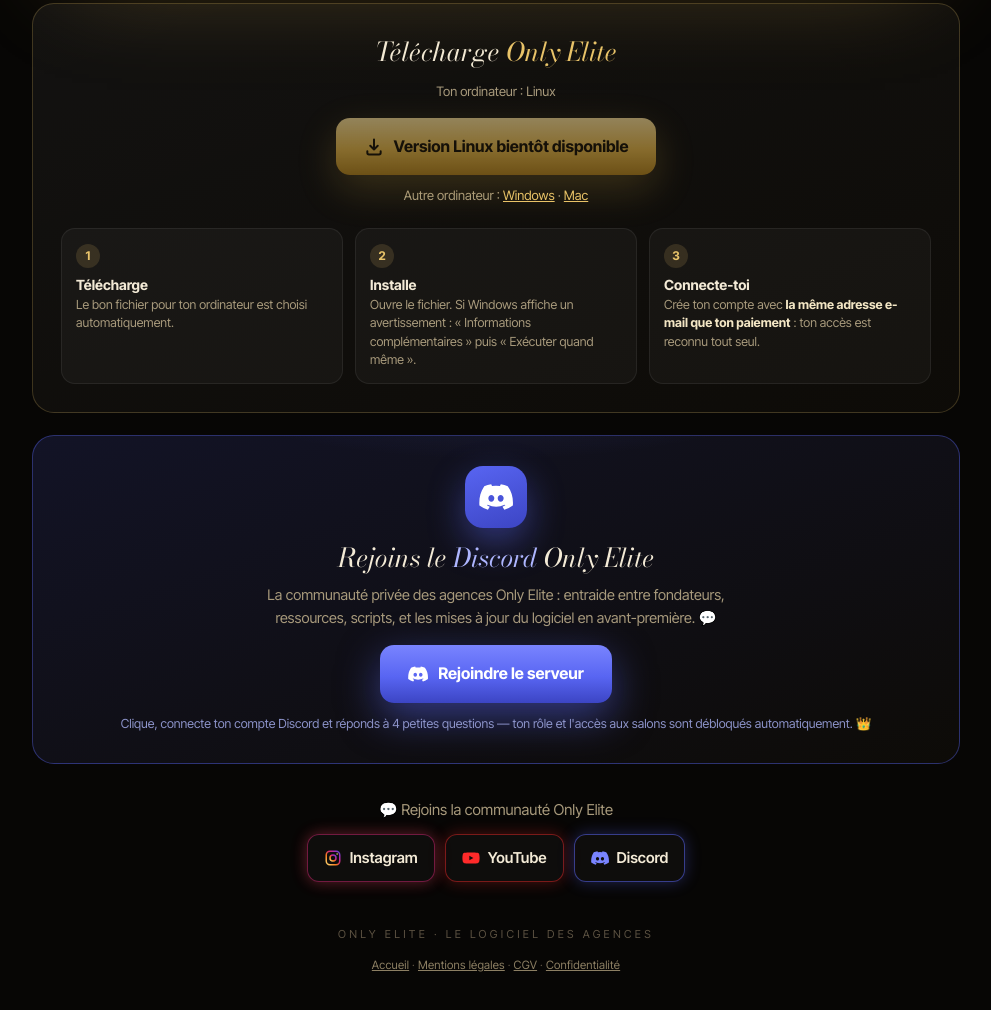
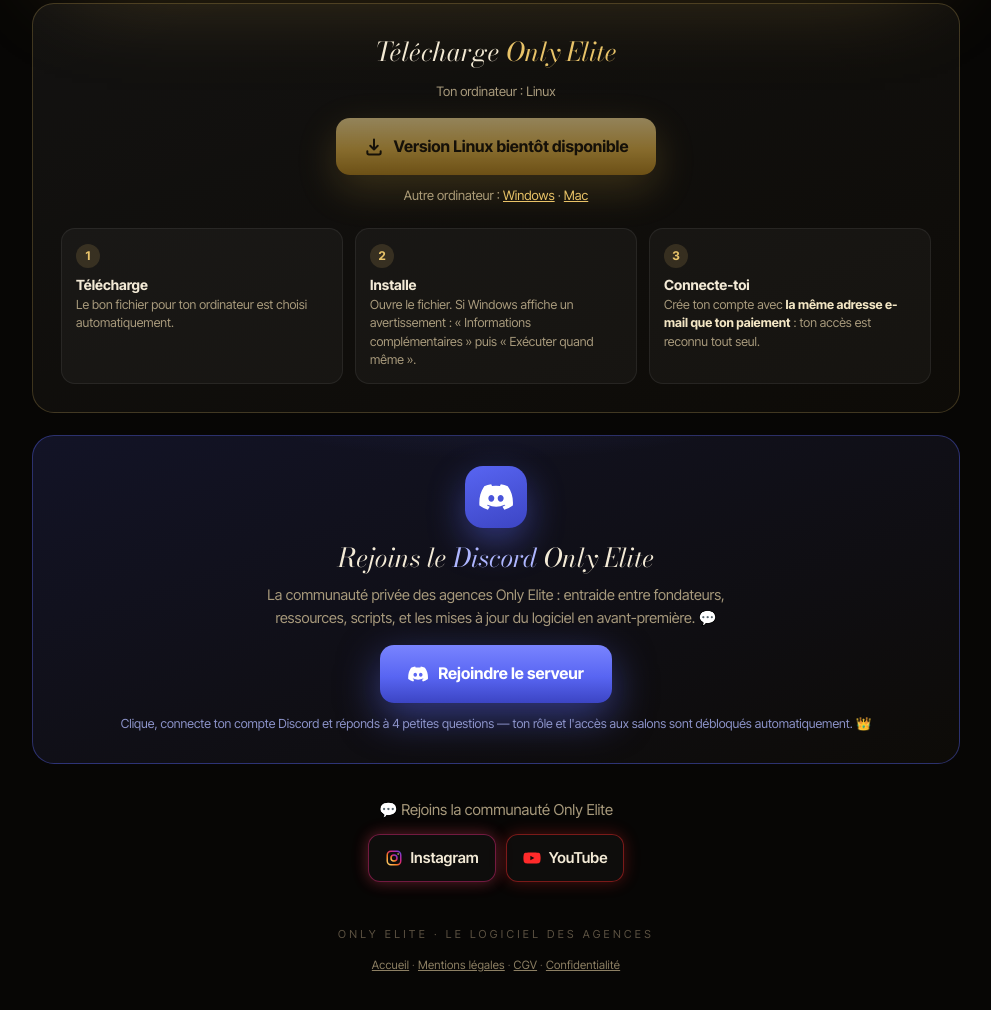
Before and after one commit to Maltablender/onlyelite, a plain HTML site: page merci.html in a window 1280 px wide. Shown: the part 991-2001 px from the top of the page, without its empty margins (144-1135 px from the left). Drawn offline with nearby package versions, Linux system fonts and the light colour scheme.

Commit message:
Retrait du petit bouton Discord des réseaux (carte Discord conservée)
Co-Authored-By: Claude Opus 4.8 <noreply@anthropic.com>
Claude-Session: https://claude.ai/code/session_01NJfScyJkzzCzdrW18hiAmn

```diff
--- a/merci.html
+++ b/merci.html
@@ -115,7 +115,6 @@ footer{margin-top:44px;text-align:center;color:#5c5242;font-size:11px;letter-spa
   <div class="row">
     <a id="sIg" class="off" target="_blank" rel="noopener"><svg viewBox="0 0 24 24" fill="none" stroke="url(#igG)" stroke-width="2"><defs><linearGradient id="igG" x1="0" y1="1" x2="1" y2="0"><stop offset="0" stop-color="#feda75"/><stop offset=".35" stop-color="#fa7e1e"/><stop offset=".6" stop-color="#d62976"/><stop offset=".85" stop-color="#962fbf"/><stop offset="1" stop-color="#4f5bd5"/></linearGradient></defs><rect x="3" y="3" width="18" height="18" rx="5"/><circle cx="12" cy="12" r="4"/><circle cx="17.5" cy="6.5" r="1" fill="#feda75" stroke="none"/></svg>Instagram</a>
     <a id="sYt" class="off" target="_blank" rel="noopener"><svg viewBox="0 0 24 24" fill="currentColor"><path d="M23 7.2a3 3 0 0 0-2.1-2.1C19 4.6 12 4.6 12 4.6s-7 0-8.9.5A3 3 0 0 0 1 7.2 31 31 0 0 0 .5 12 31 31 0 0 0 1 16.8a3 3 0 0 0 2.1 2.1c1.9.5 8.9.5 8.9.5s7 0 8.9-.5a3 3 0 0 0 2.1-2.1 31 31 0 0 0 .5-4.8 31 31 0 0 0-.5-4.8zM9.8 15.1V8.9l5.4 3.1-5.4 3.1z"/></svg>YouTube</a>
-    <a id="sDc" class="off" target="_blank" rel="noopener"><svg viewBox="0 0 24 24" fill="currentColor"><path d="M20.3 4.4A19.8 19.8 0 0 0 15.4 3l-.6 1.3a18.3 18.3 0 0 0-5.6 0L8.6 3a19.7 19.7 0 0 0-4.9 1.4C.6 9 0 13.5.3 18a19.9 19.9 0 0 0 6 3l1.3-2.1a12.9 12.9 0 0 1-2-1l.5-.4a14.2 14.2 0 0 0 12 0l.5.4c-.7.4-1.3.7-2 1l1.3 2.1a19.9 19.9 0 0 0 6-3c.4-5.2-.7-9.7-3.6-13.6zM8.7 15.3c-1.2 0-2.1-1.1-2.1-2.4s.9-2.4 2.1-2.4 2.2 1.1 2.1 2.4c0 1.3-.9 2.4-2.1 2.4zm6.6 0c-1.2 0-2.1-1.1-2.1-2.4s.9-2.4 2.1-2.4 2.2 1.1 2.1 2.4c0 1.3-.9 2.4-2.1 2.4z"/></svg>Discord</a>
   </div>
 </section>
 <footer>
@@ -132,7 +131,7 @@ footer{margin-top:44px;text-align:center;color:#5c5242;font-size:11px;letter-spa
     else if((m=v.match(/vimeo\.com\/(\d+)/))) box.innerHTML=`<iframe src="https://player.vimeo.com/video/${m[1]}" title="Présentation Only Elite" allow="autoplay; fullscreen; picture-in-picture" allowfullscreen></iframe>`;
     else box.innerHTML=`<video src="${v.replace(/"/g,'')}" controls playsinline preload="metadata"></video>`; }
   // réseaux
-  for(const [id,k] of [['#sIg','instagram'],['#sYt','youtube'],['#sDc','discord']]){ const u=(C[k]||'').trim(); if(/^https:\/\//.test(u)){ const a=$(id); a.href=u; a.classList.remove('off'); } }
+  for(const [id,k] of [['#sIg','instagram'],['#sYt','youtube']]){ const u=(C[k]||'').trim(); if(/^https:\/\//.test(u)){ const a=$(id); a.href=u; a.classList.remove('off'); } }
   // carte Discord mise en avant
   { const d=(C.discord||'').trim(), b=$('#dcBtn'), card=$('.dc'); if(/^https:\/\//.test(d)){ b.href=d; b.removeAttribute('aria-disabled'); } else if(card){ card.style.display='none'; } }
   // détection de l'ordinateur
```
